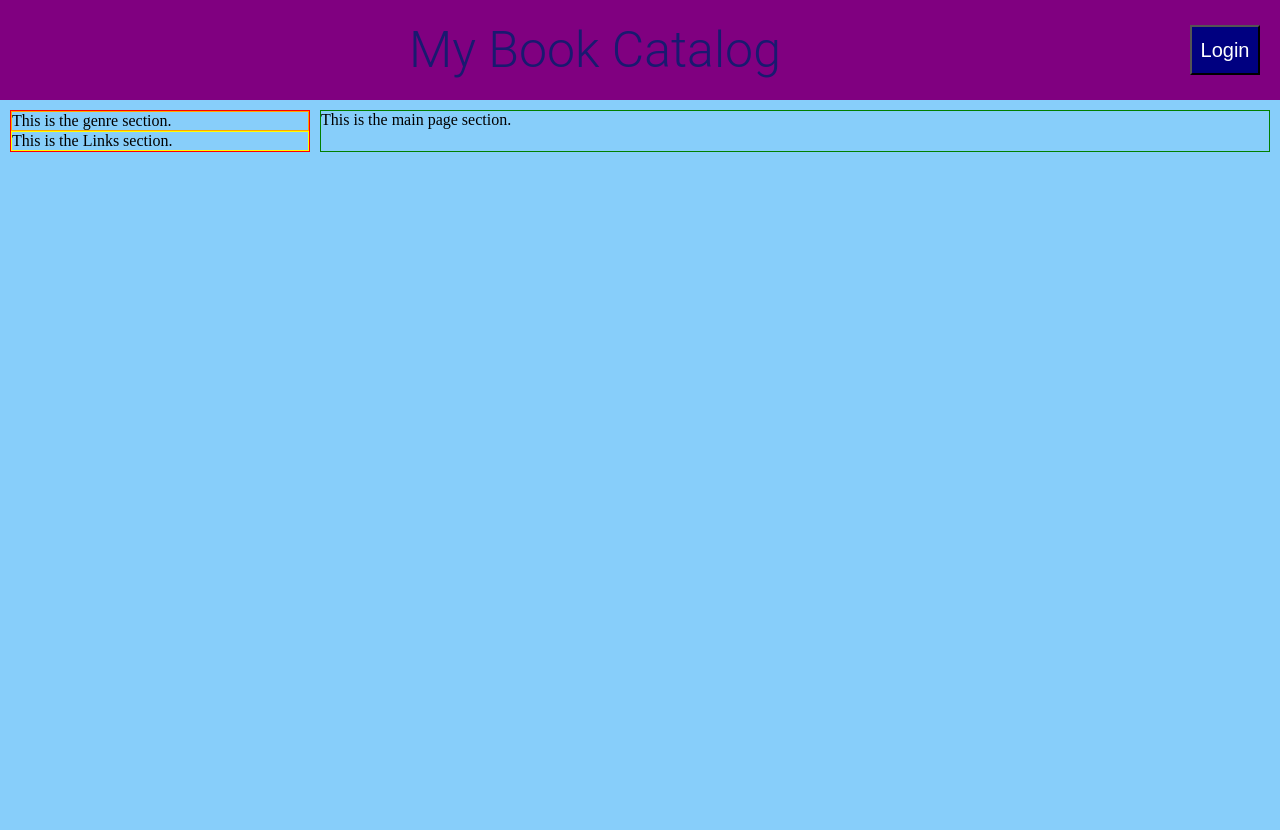
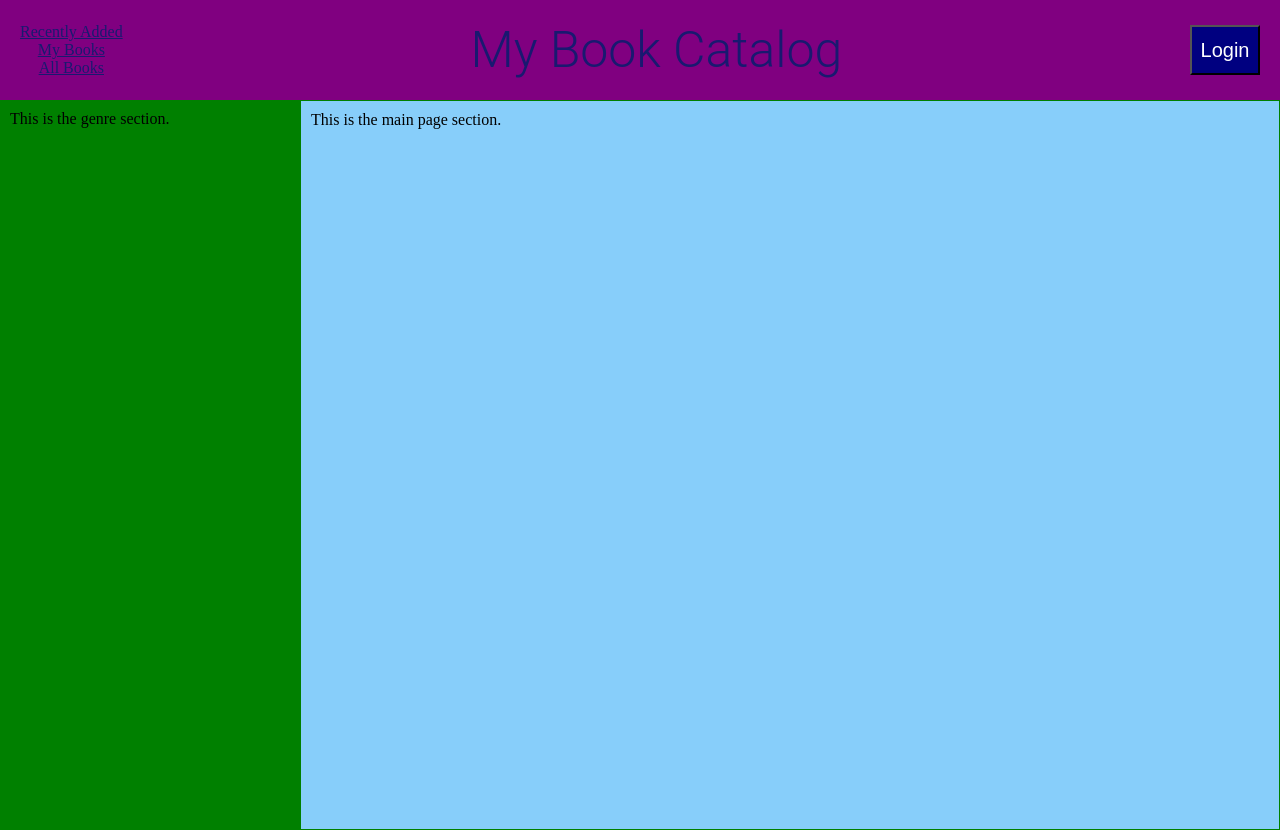
Before and after one commit to sarah-thomens/item-catalog-project, a Flask app: page / in a window 1280 px wide. Before the commit the page ends 152 px from the top, so only its background shows below. Run offline with Flask 2, Linux system fonts and the light colour scheme.

Commit message:
Deleted links.html to put links in header.

```diff
--- a/catalog/static/styles.css
+++ b/catalog/static/styles.css
@@ -36,8 +36,21 @@ header
 {
 	display: flex;
 	height: 100px;
-	margin-bottom: 10px;
 	background-color: purple;
+}
+
+header nav
+{
+	margin-left: 20px;
+	list-style: none;
+	margin-top: auto;
+	margin-bottom: auto;
+	text-align: center;
+}
+
+a
+{
+	color: midnightblue;
 }
 
 h1
@@ -47,7 +60,6 @@ h1
 	color: midnightblue;
 	line-height: 60px;
 	font-weight: 300;
-	text-align: center;
 	margin-top: 20px;
 	margin-bottom: 20px;
 	margin-left: auto;
@@ -70,6 +82,7 @@ h1
 {
 	display: flex;
 	flex-direction: row;
+	height: 730px;
 }
 
 .sidebar
@@ -77,27 +90,17 @@ h1
 	display: flex;
 	flex-direction: column;
 	flex: 1;
-	margin-left: 10px;
 	max-width: 300px;
-	border: 1px solid red;
+	padding-left: 10px;
+	padding-top: 10px;
+	background-color: green;
 }
 
 .main
 {
 	flex: 3;
-	margin-left: 10px;
-	margin-right: 10px;
+	padding: 10px;
 	border: 1px solid green
-}
-
-.genres
-{
-	border: 1px solid orange;
-}
-
-.links
-{
-	border: 1px solid yellow;
 }
 
 /* Responsive Code */
--- a/catalog/templates/header.html
+++ b/catalog/templates/header.html
@@ -1,4 +1,9 @@
 <header>
+	<nav>
+		<li><a href="#">Recently Added</a></li>
+		<li><a href="#">My Books</a></li>
+		<li><a href="#">All Books</a></li>
+	</nav>
 	<h1>My Book Catalog</h1>
 	<Button class='login-button'>Login</Button>
 </header>
--- a/catalog/templates/links.html
+++ /dev/null
@@ -1 +0,0 @@
-This is the Links section.
--- a/catalog/templates/recentlyAdded.html
+++ b/catalog/templates/recentlyAdded.html
@@ -7,9 +7,6 @@
 		<div class="genres">
 			{% include "genres.html" %}
 		</div>
-		<div class="links">
-			{% include "links.html" %}
-		</div>
 	</aside>
 	<section class="main">
 		This is the main page section.
```
